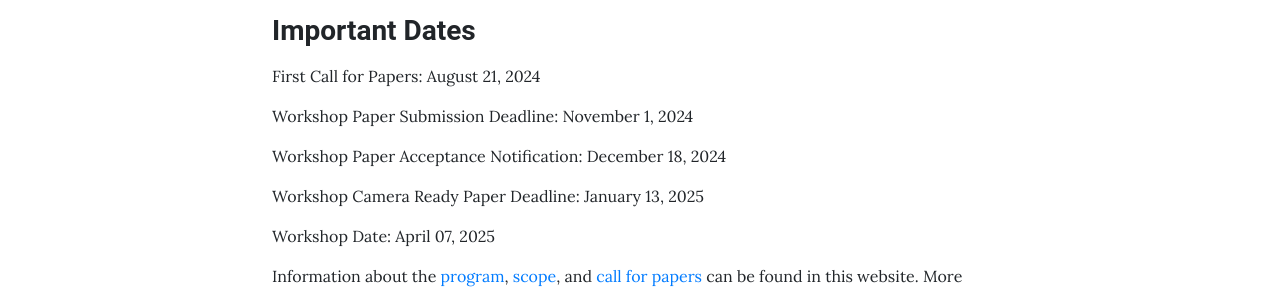
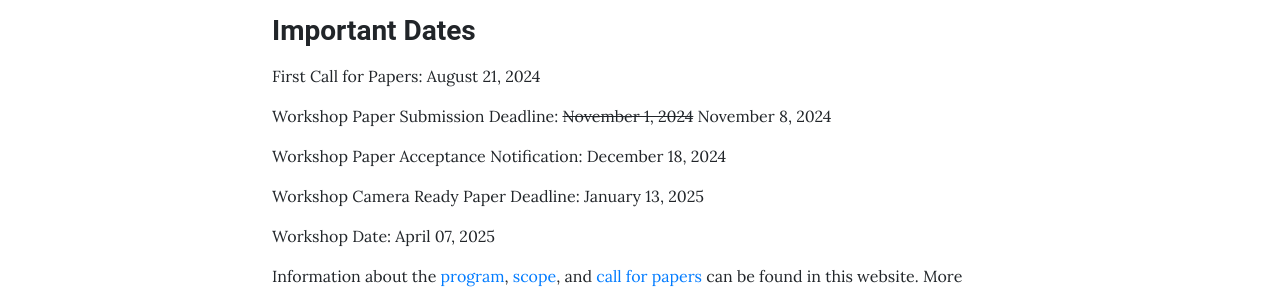
Before and after one commit to WIMAGA/wimaga.github.io, a Jekyll site: the page built from pages/home.md, in a window 1280 px wide. Shown: the part 919-1210 px from the top of the page. Built offline with Jekyll 4.4.1, drawn with Linux system fonts in a browser that asks for light colours.

Commit message:
Update home.md

```diff
--- a/pages/home.md
+++ b/pages/home.md
@@ -17,7 +17,7 @@ Music Information Research (MIR) spans a wide range of problems and tools that a
 
 First Call for Papers: August 21, 2024
 
-Workshop Paper Submission Deadline: November 1, 2024
+Workshop Paper Submission Deadline: ~~November 1, 2024~~ November 8, 2024
 
 Workshop Paper Acceptance Notification: December 18, 2024
 
```
